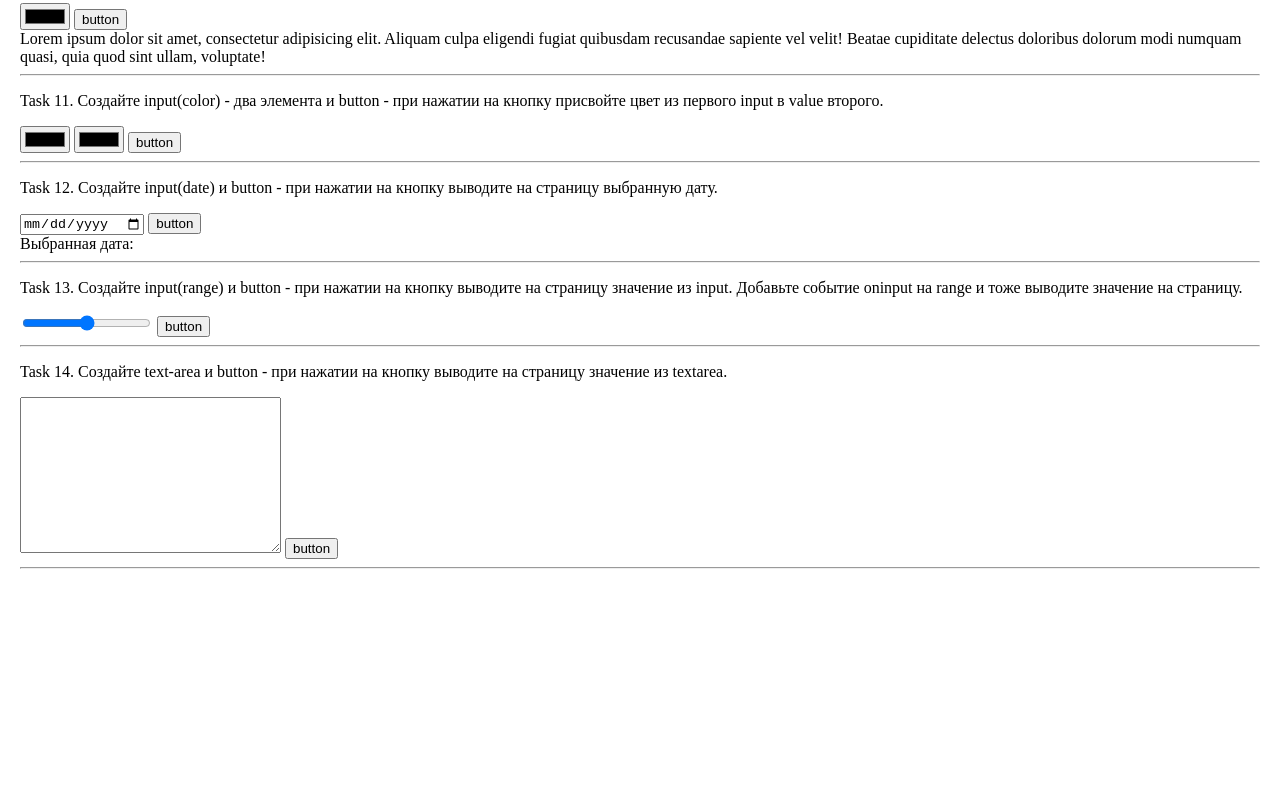
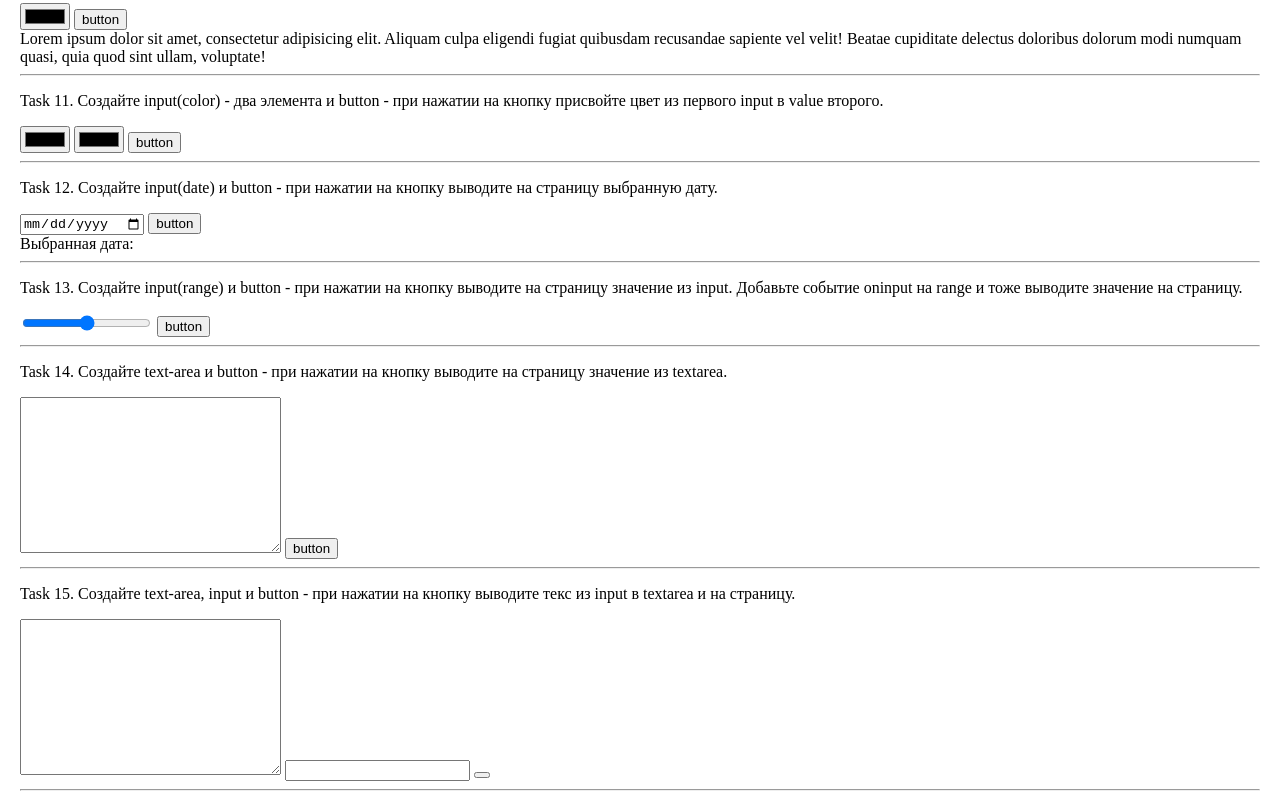
Before and after one commit to amenates/javaScript_2.0, a plain HTML site: page 04_homework/index.html in a window 1280 px wide. Shown: the part 824-1635 px from the top of the page. Before the commit the page ends 1413 px from the top, so only its background shows below. Drawn offline with Linux system fonts and the light colour scheme.

Commit message:
add homework unit 04

```diff
--- a/04_homework/index.html
+++ b/04_homework/index.html
@@ -111,6 +111,15 @@
     </div>
     <hr>
 
+    <div>
+        <p>Task 15. Создайте text-area, input и button - при нажатии на кнопку выводите текс из input в textarea и на страницу.</p>
+        <textarea name="" id="text-15" cols="30" rows="10"></textarea>
+        <input type="text" class="i-15">
+        <button class="b-15"></button>
+        <div class="out-15"></div>
+    </div>
+    <hr>
+
     <script src="script.js"></script>
 </body>
 
--- a/04_homework/script.js
+++ b/04_homework/script.js
@@ -114,6 +114,9 @@ document.querySelector('.b-14').onclick = () => {
 
 // Task 15
 // Создайте text-area, input и button - при нажатии на кнопку выводите текс из input в textarea и на страницу.
+document.querySelector('.b-15').onclick = () => {
+
+};
 
 // Task 16
 // Создайте select и button - при нажатии на кнопку выводите на страницу value выбраннов в select option.
```
